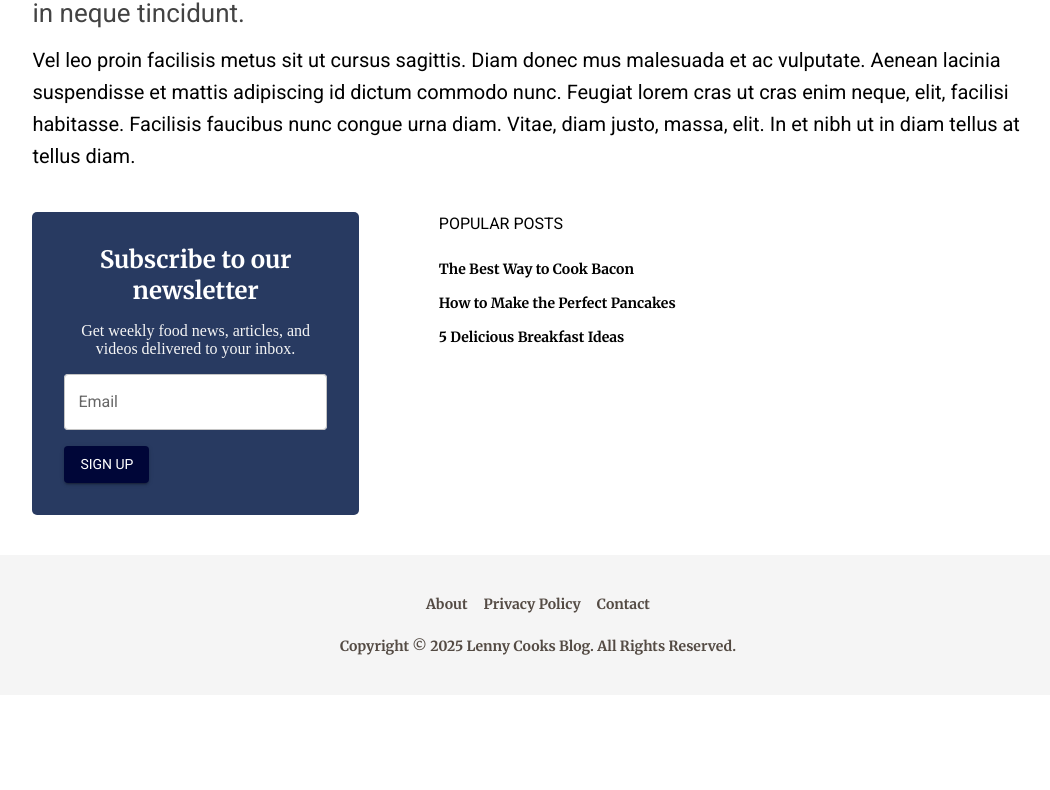
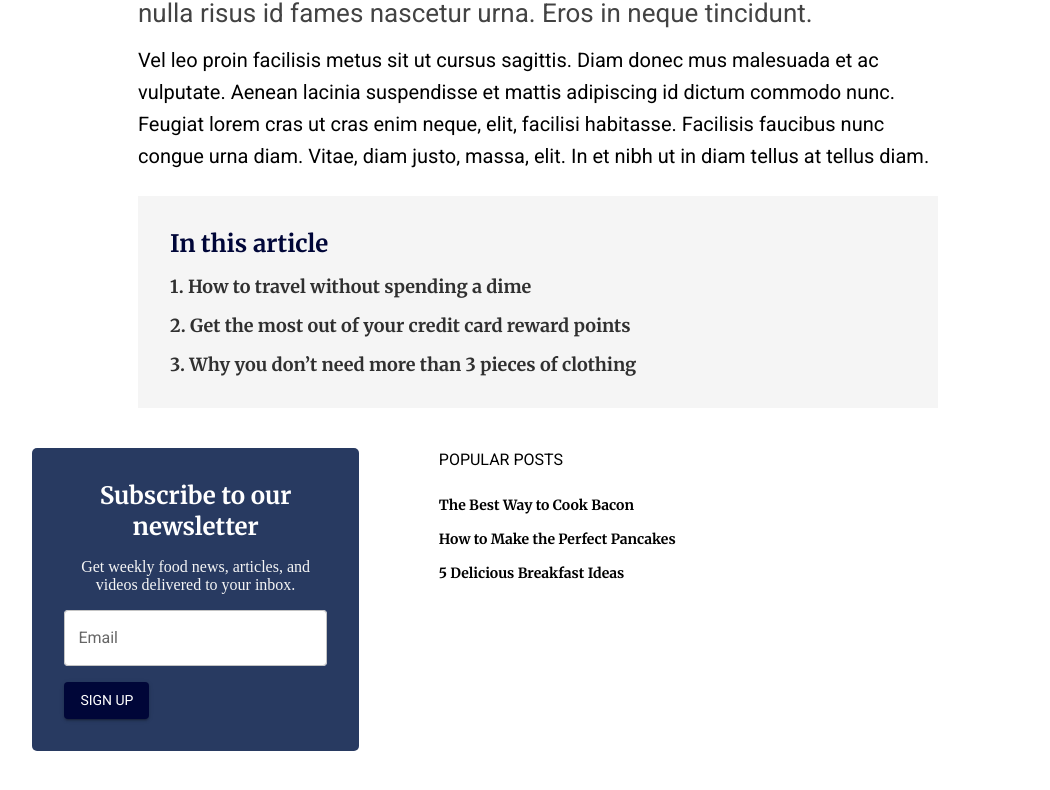
Before and after one commit to Marumo-ProG/lenny-cooks, a Next.js app: page /blogs/1 in a window 1280 px wide. Shown: the part 670-1460 px from the top of the page, without its empty margins (102-1152 px from the left). Before the commit the page ends 1373 px from the top, so only its background shows below. Built offline with nearby package versions, Linux system fonts and the light colour scheme; what @mui/material-nextjs would draw is missing.

Commit message:
contents block done

```diff
--- /dev/null
+++ b/src/app/blogs/[slug]/component/ContentsBlock.js
@@ -0,0 +1,30 @@
+// Next Components
+import Link from "next/link";
+
+// MUI
+import Stack from "@mui/material/Stack";
+import Typography from "@mui/material/Typography";
+
+// Components
+import LinkText from "@/common/components/LinkText";
+
+// Utils
+import { Colors } from "@/common/constants";
+
+const ContentsBlock = ({ items }) => {
+    return (
+        <Stack padding={4} spacing={2} sx={{ backgroundColor: Colors.background }}>
+            <Typography variant="miniTitle">In this article</Typography>
+
+            {items.map((item, index) => (
+                <LinkText href={item.link} key={index}>
+                    <Typography variant="content">
+                        {index + 1}. {item.title}
+                    </Typography>
+                </LinkText>
+            ))}
+        </Stack>
+    );
+};
+
+export default ContentsBlock;
--- a/src/app/blogs/[slug]/page.js
+++ b/src/app/blogs/[slug]/page.js
@@ -8,6 +8,9 @@ import { format } from "date-fns";
 import Typography from "@mui/material/Typography";
 import Stack from "@mui/material/Stack";
 import Chip from "@mui/material/Chip";
+
+// Components
+import ContentsBlock from "./component/ContentsBlock";
 
 // Utils
 import { Colors, PageGutter } from "@/common/constants";
@@ -31,9 +34,18 @@ const Blog = () => {
             image: AvatarTestImage,
         },
         contents: [
-            "How to travel without spending a dime",
-            "Get the most out of your credit card reward points",
-            "Why you don’t need more than 3 pieces of clothing",
+            {
+                title: "How to travel without spending a dime",
+                link: "#how-to-travel-without-spending",
+            },
+            {
+                title: "Get the most out of your credit card reward points",
+                link: "#get-most-credit",
+            },
+            {
+                title: "Why you don’t need more than 3 pieces of clothing",
+                link: "#why-you-dont-need-3-piece-clothing",
+            },
         ],
         sections: [
             {
@@ -44,7 +56,7 @@ const Blog = () => {
         ],
     };
     return (
-        <Stack spacing={2} sx={{ px: PageGutter }}>
+        <Stack spacing={2} alignSelf={"center"} sx={{ px: PageGutter, maxWidth: "800px" }}>
             <Chip label={blog.category} />
             <Stack>
                 <Typography variant="bigTitle" sx={{ color: Colors.black }}>
@@ -90,6 +102,8 @@ const Blog = () => {
                         </Typography>
                     </Stack>
                 ))}
+
+                <ContentsBlock items={blog.contents} />
             </Stack>
         </Stack>
     );
--- a/src/common/constants.js
+++ b/src/common/constants.js
@@ -9,6 +9,7 @@ export const Colors = {
     link: "#605C59",
     background: "#F5F5F5",
     white: "#FFFFFF",
+    content: "#303030",
 };
 
 export const PageGutter = "10%";
--- a/src/common/theme.js
+++ b/src/common/theme.js
@@ -67,6 +67,18 @@ const theme = createTheme({
             color: Colors.greyDark,
             fontWeight: "medium",
         },
+        content: {
+            fontFamily: merriweather.style.fontFamily,
+            fontSize: "18px",
+            color: Colors.content,
+            fontWeight: 400,
+        },
+        li: {
+            fontFamily: merriweather.style.fontFamily,
+            fontSize: "18px",
+            color: Colors.content,
+            fontWeight: 400,
+        },
     },
 });
 
```
